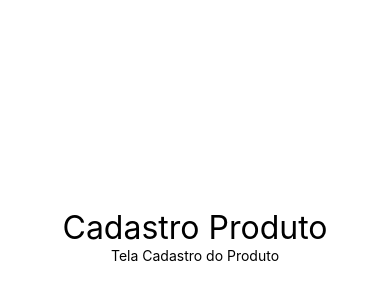
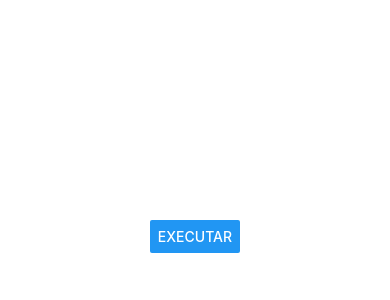
Before and after one commit to davidIsrael-rj/react-native-execicios, a React Native app: screen / in a window 390 px wide. Shown: the part 186-486 px from the top of the page. Built offline with nearby package versions, Linux system fonts and the light colour scheme.

Commit message:
Componente Botão

```diff
--- a/src/App.jsx
+++ b/src/App.jsx
@@ -1,6 +1,7 @@
 import React from "react";
 import { StyleSheet, View } from "react-native";
 import Titulo from "./components/Titulo";
+import Botao from "./components/Botao";
 // import Primeiro from "./components/Primeiro";
 // import Comp, { Comp1, Comp2 } from "./components/Multi";
 // import MinMax from "./components/MinMax";
@@ -8,9 +9,11 @@ import Titulo from "./components/Titulo";
 
 function App() {
     return <View style={style.App}>
+        <Botao></Botao>
+
+        {/*
         <Titulo principal="Cadastro Produto" segundario="Tela Cadastro do Produto"/>
-
-        {/* <Aleatorio min={1} max={10}/>
+        <Aleatorio min={1} max={10}/>
         <MinMax min="3" max="20"/>
         <MinMax min="50" max="249"/>
         <Comp/>
--- /dev/null
+++ b/src/components/Botao.jsx
@@ -0,0 +1,16 @@
+import React from "react";
+import { Button, Text } from "react-native";
+import estilo from "./estilo";
+
+export default props => {
+
+    function executar(){
+        console.warn('Exec!!')
+    }
+    return(
+        <Button
+            title="Executar"
+            onPress={executar}
+        />
+    )
+}
```
